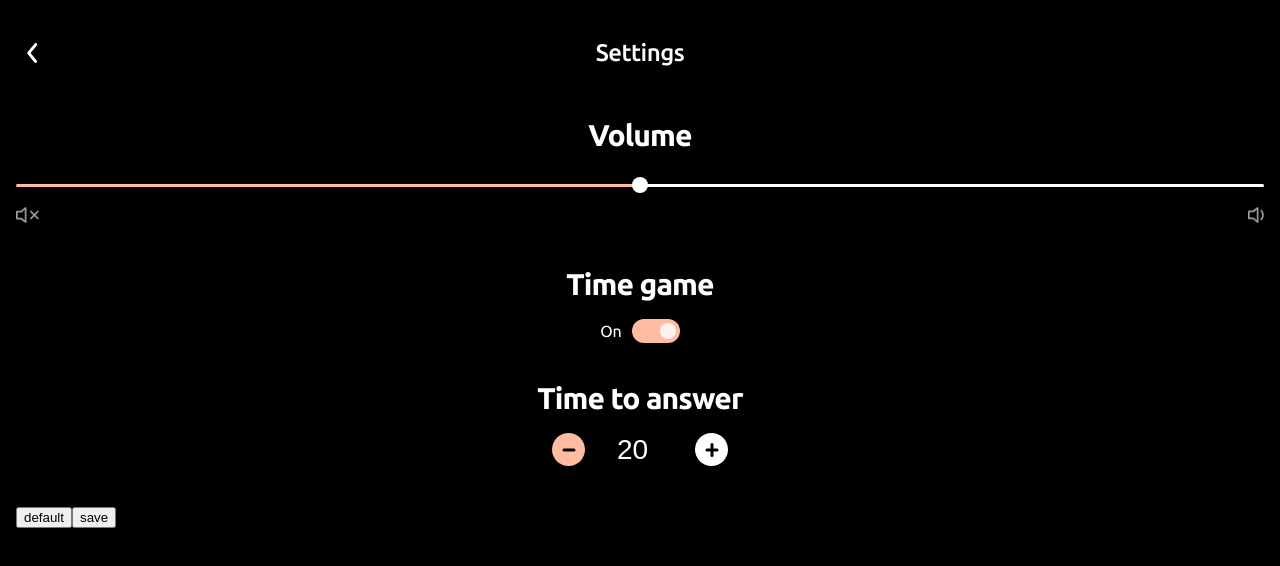
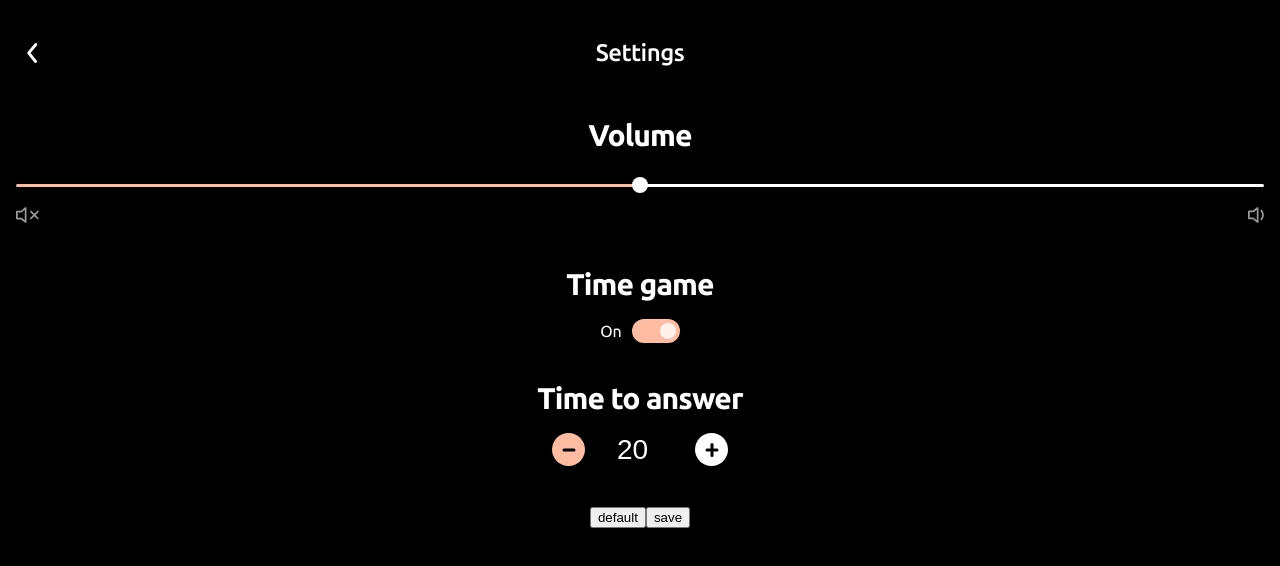
Before and after one commit to olesiklesha/art-quiz, a React (Create React App) app: page / in a window 1280 px wide. Both pictures are taken after a click on the button 1193 px from the left and 87 px from the top of the page. Shown: the top 566 px of the page. Built offline with nearby package versions, Linux system fonts and the light colour scheme.

Commit message:
feat: start creating the control panel of settings form

```diff
--- a/src/components/Settings-form/index.tsx
+++ b/src/components/Settings-form/index.tsx
@@ -4,6 +4,7 @@ import { useForm } from 'react-hook-form';
 import { ISettings } from '../../models';
 import { DEFAULT_SETTINGS } from '../../constants';
 import {
+  BtnContainer,
   CustomNumberInput,
   CustomRange,
   DurationFieldContainer,
@@ -118,10 +119,10 @@ const SettingsForm = () => {
           <SetMoreBtn onClick={addTime} />
         </DurationFieldContainer>
       </LabelContainer>
-      <div>
+      <BtnContainer>
         <button onClick={setDefaultValues}>default</button>
         <button type="submit">save</button>
-      </div>
+      </BtnContainer>
     </form>
   );
 };
--- a/src/components/Settings-form/styles.ts
+++ b/src/components/Settings-form/styles.ts
@@ -54,6 +54,10 @@ export const VolumeBtnContainer = styled.div`
 
 export const DurationFieldContainer = styled(VolumeBtnContainer)`
   justify-content: center;
+`;
+
+export const BtnContainer = styled(DurationFieldContainer)`
+  margin-top: auto;
 `;
 
 export const LabelToggle = styled.label`
```
